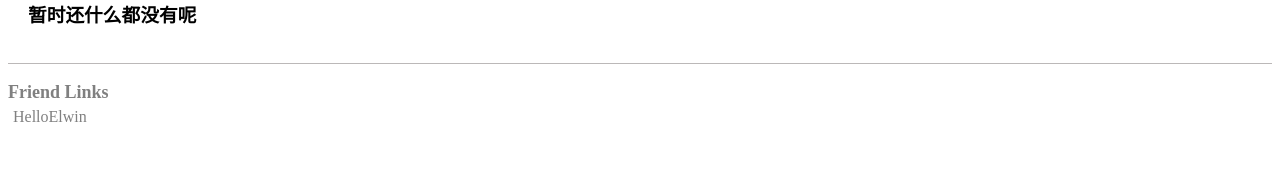
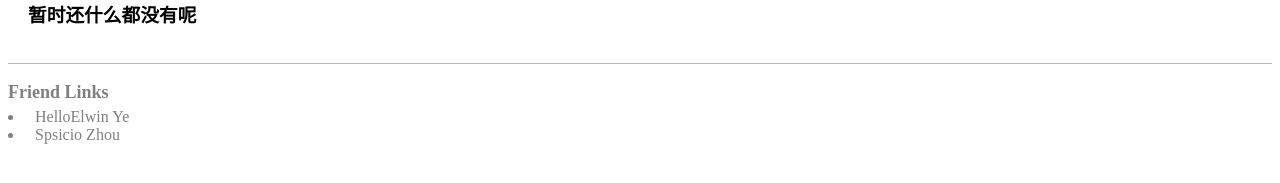
Before and after one commit to Henoru/henoru.github.io, a Jekyll site: the page built from index.markdown, in a window 1280 px wide. Shown: the part 175-358 px from the top of the page. Built offline with Jekyll 4.4.1, drawn with Linux system fonts in a browser that asks for light colours.

Commit message:
Upd FriChain

```diff
--- a/_includes/friend_chain_list.html
+++ b/_includes/friend_chain_list.html
@@ -1,4 +1,5 @@
 <div id="friend_chain_list">
   <p style="font-size: 18px;font-weight: bold; margin-bottom: 5px;">Friend Links</p>
-  <a href="https://helloelwin.github.io">HelloElwin</a>
+  <li><a href="https://helloelwin.github.io">HelloElwin Ye</a></li>
+  <li><a href="https://spsicio.github.io">Spsicio Zhou</a></li>
 </div>
```
